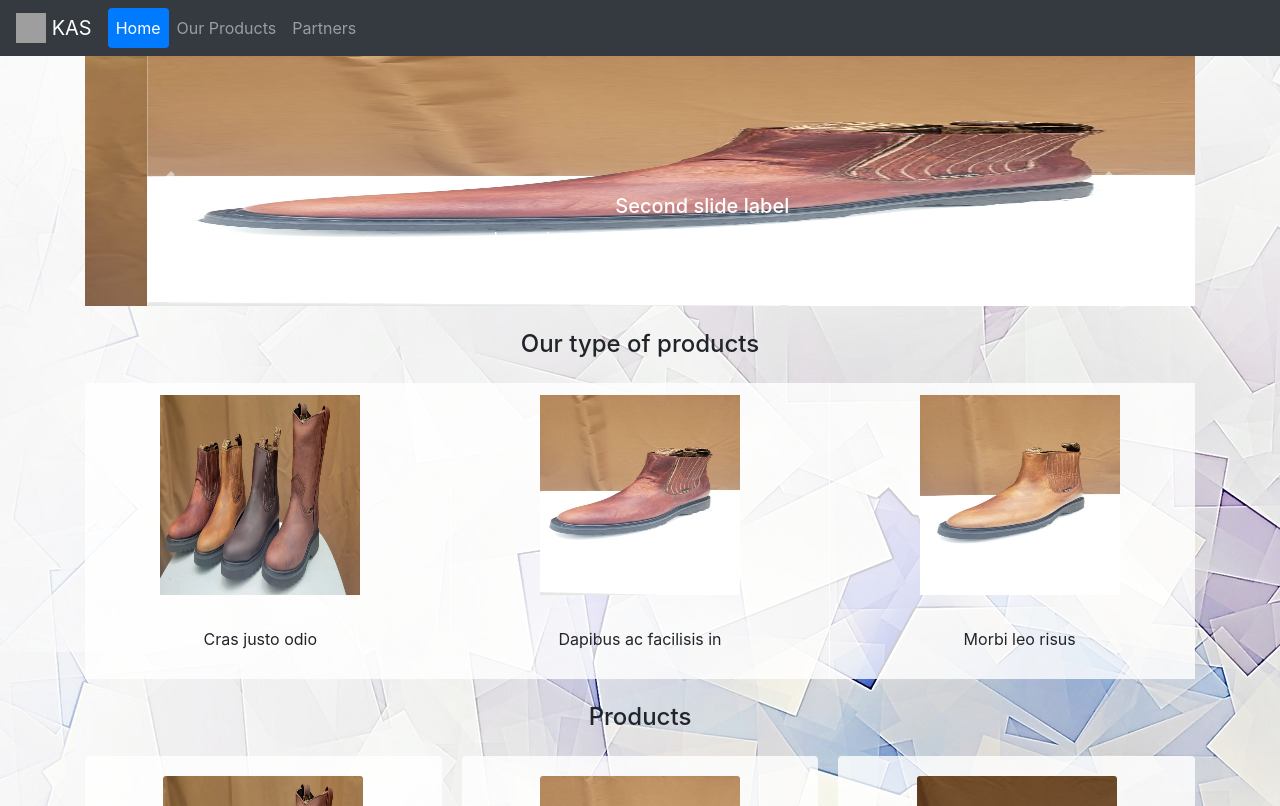
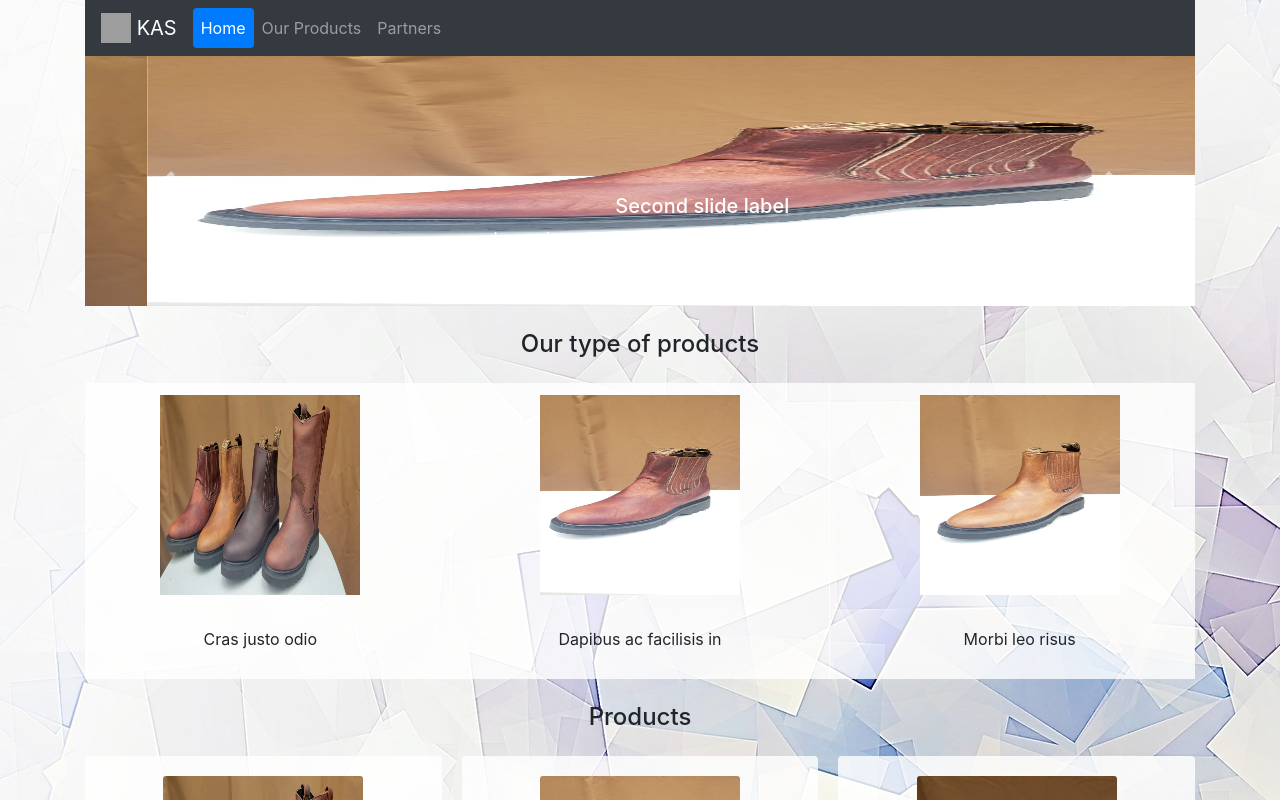
Before and after one commit to jealdana/KAS01, an Angular app: page /home in a window 1280 px wide. Built offline with nearby package versions, Linux system fonts and the light colour scheme; grey boxes are pictures that could not be loaded.

Commit message:
fixing general scroll and removing double scrolling

```diff
--- a/src/app/app.component.html
+++ b/src/app/app.component.html
@@ -1,4 +1,4 @@
-<app-navbar></app-navbar>
+
 <div class="container">
   <router-outlet></router-outlet>
 </div>
--- a/src/app/components/home/home.component.html
+++ b/src/app/components/home/home.component.html
@@ -1,4 +1,4 @@
-
+<app-navbar></app-navbar>
 <div data-spy="scroll" data-target="#example" data-offset="10" class="hbTest">
   <div id="home" class="section">
     <app-carousel></app-carousel>
--- a/src/styles.css
+++ b/src/styles.css
@@ -2,4 +2,7 @@
 body {
 height: auto;
 background-image: url("./assets/img/backgrounds/bg1.jpg");
+margin: 0; height: 100%; overflow: hidden
 }
+
+html{margin: 0; height: 100%; overflow: hidden}
```
